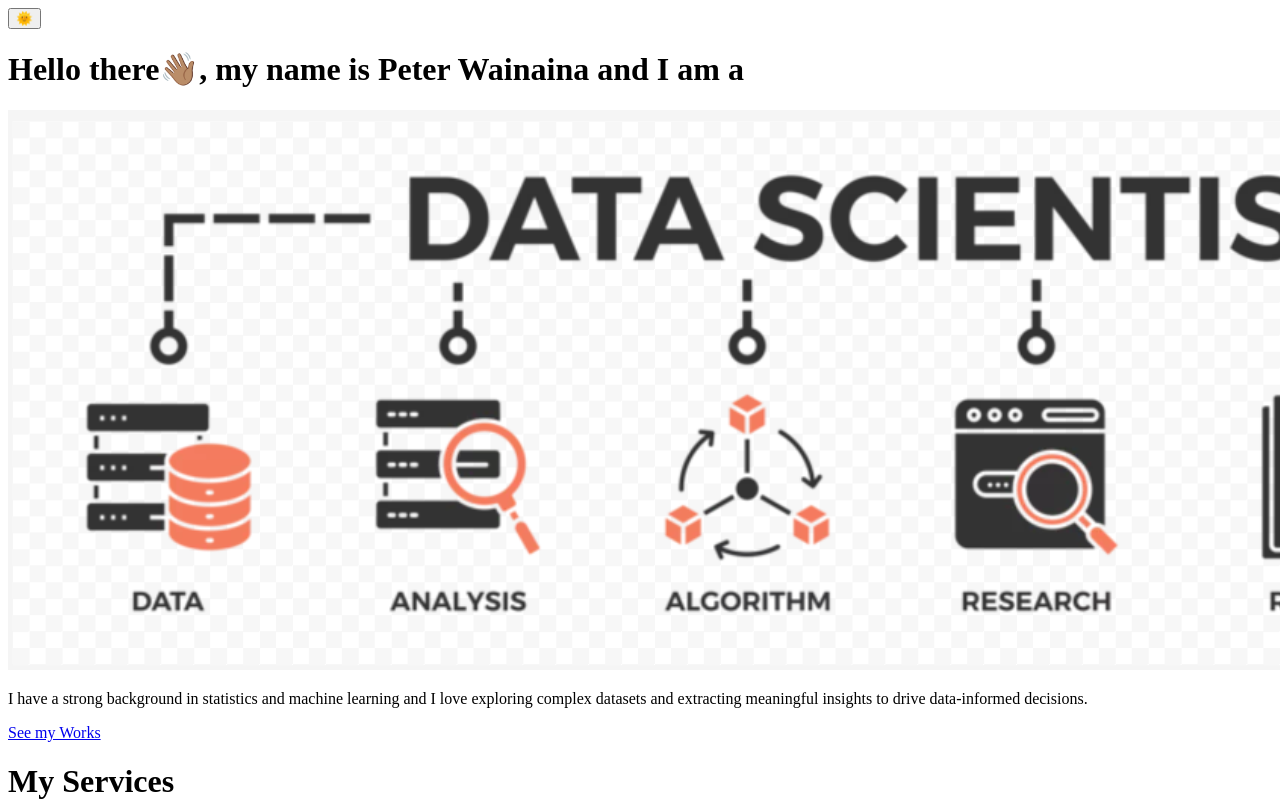
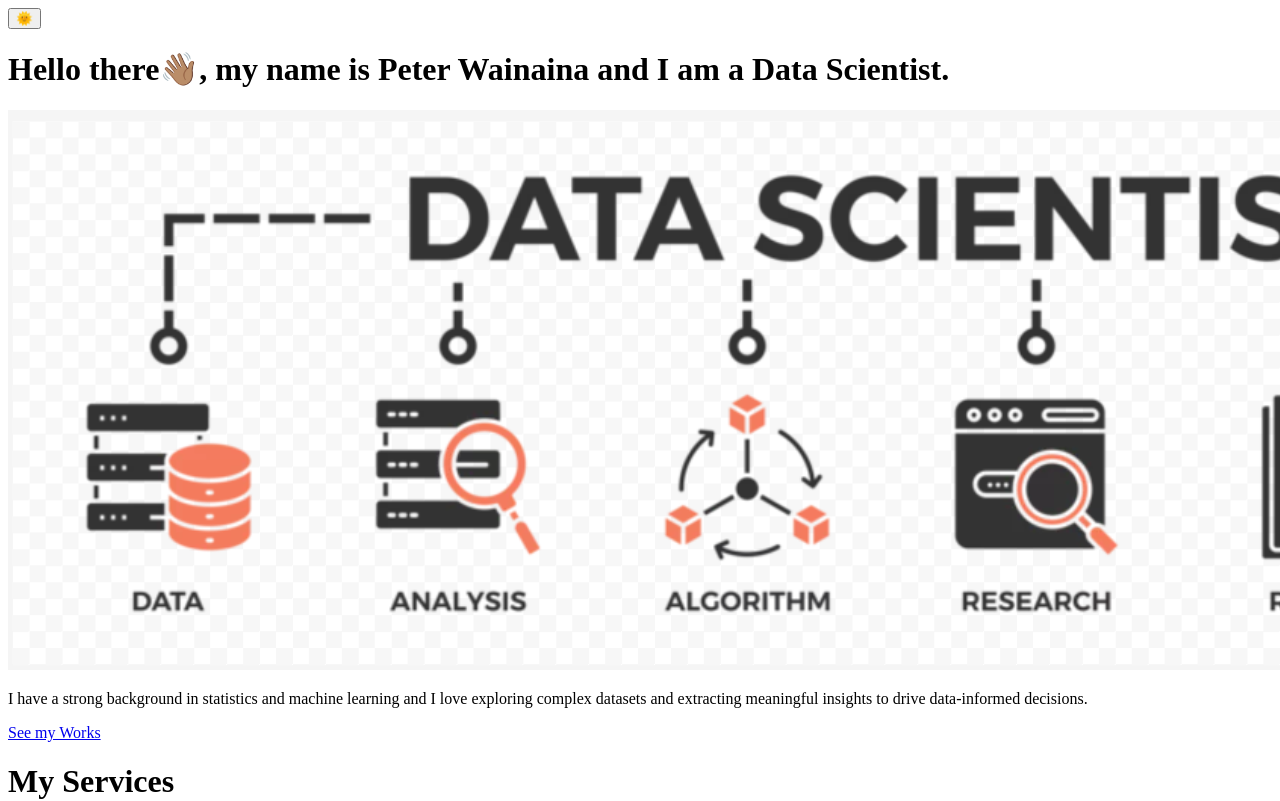
Before and after one commit to wainaina-peter/wainaina-peter-Portfolio, a React (Vite) app: page / in a window 1280 px wide. Shown: the top 801 px of the page. Built offline with nearby package versions, Linux system fonts and the light colour scheme; the HTML template or start-up script is replaced by a standard one.

Commit message:
Update HeroSection.jsx

```diff
--- a/src/components/HeroSection.jsx
+++ b/src/components/HeroSection.jsx
@@ -4,7 +4,7 @@
   return (
     <div id='hero' className='flex items-center justify-center flex-col py-20'>
         <div className='text-center'>
-        <h1 className='text-5xl md:text-4xl mb-1 md:mb-3 text-indigo-600 font-semibold font-inter dark:text-indigo-500'>Hello there👋🏽, my name is Peter Wainaina and I am a</h1>
+        <h1 className='text-5xl md:text-4xl mb-1 md:mb-3 text-indigo-600 font-semibold font-inter dark:text-indigo-500'>Hello there👋🏽, my name is Peter Wainaina and I am a Data Scientist.</h1>
         <img src='src\data\pictures\datascientist.png' />
         <br />
         <p className='text-md md:text-xl mb-3 text-gray-600 dark:text-gray-300'>I have a strong background in statistics and machine learning and I love exploring complex datasets and extracting meaningful insights to drive data-informed decisions.</p>
```
